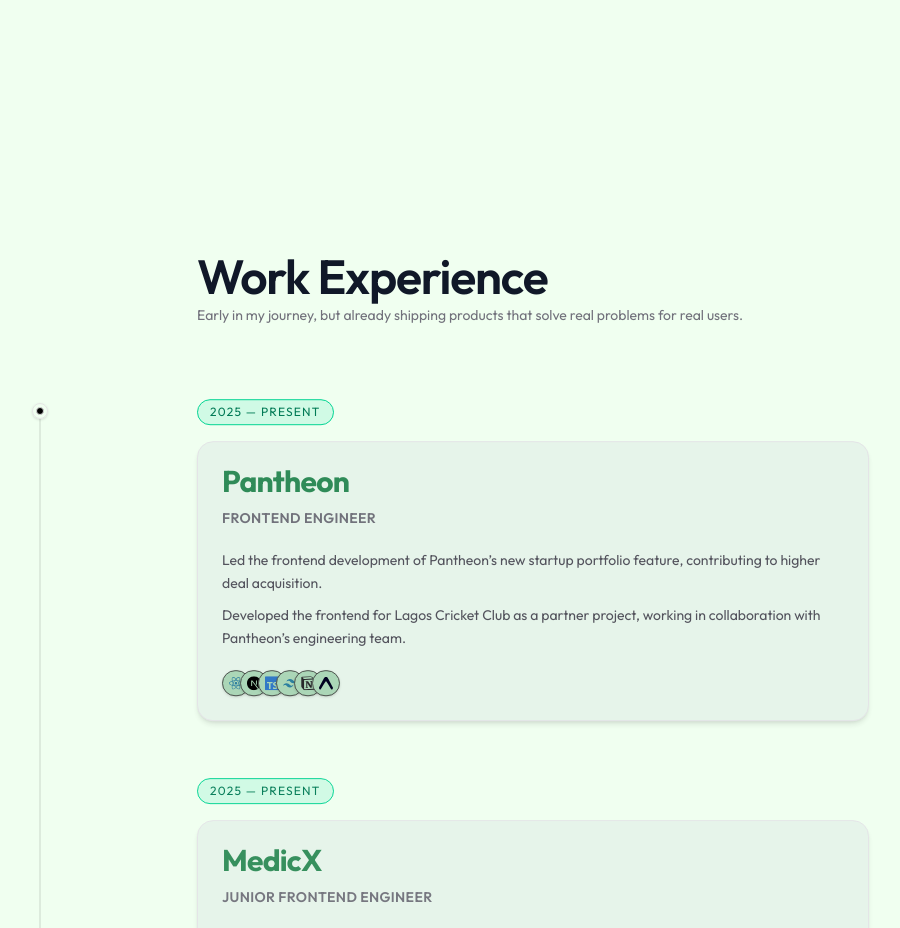
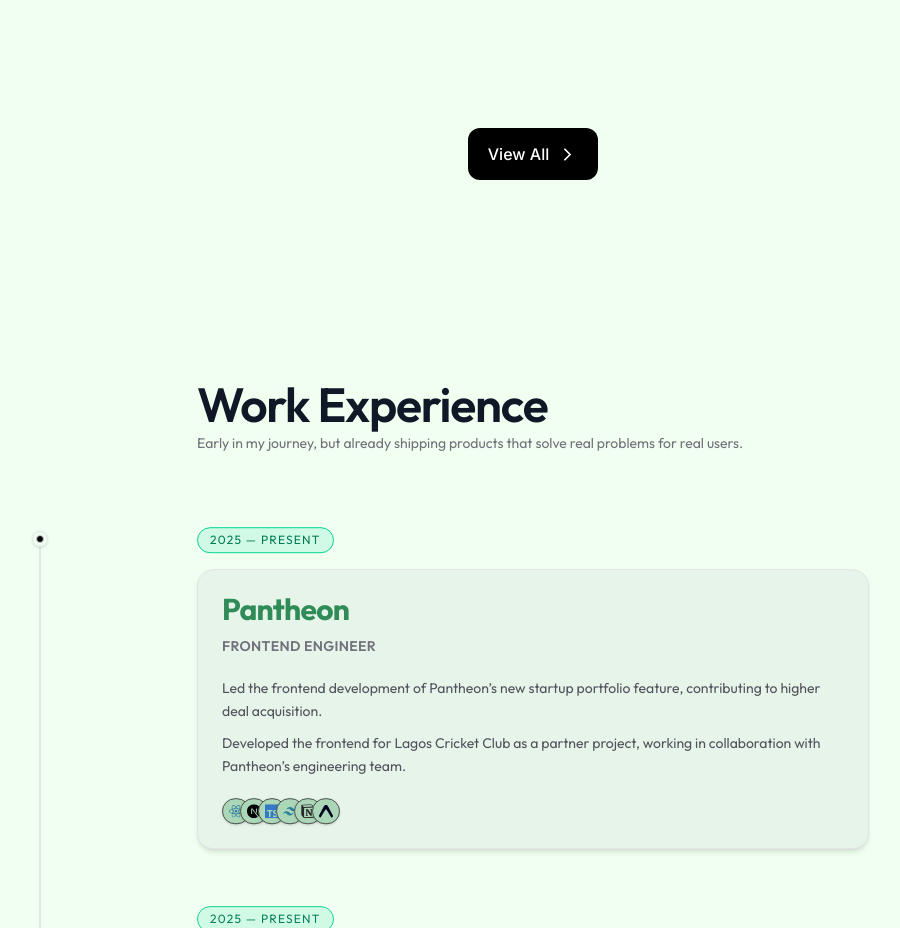
Before and after one commit to Judahabraham15/Portfolios, a React (Vite) app in the folder Client/: page / in a window 1280 px wide. Shown: the part 5140-6068 px from the top of the page, without its empty margins (107-1007 px from the left). Built offline with nearby package versions, Linux system fonts and the light colour scheme.

Commit message:
Added a view all button to view all projects

```diff
--- a/Client/src/Components/Projects.jsx
+++ b/Client/src/Components/Projects.jsx
@@ -1,45 +1,63 @@
 import React from "react";
 
-import { FaHtml5, FaCss3Alt, FaJs, FaReact, FaJsSquare, FaNodeJs } from "react-icons/fa";
+import {
+  FaHtml5,
+  FaCss3Alt,
+  FaJs,
+  FaReact,
+  FaJsSquare,
+  FaNodeJs,
+} from "react-icons/fa";
 import { TbWorldWww, TbZodiacGemini } from "react-icons/tb";
 import { motion } from "framer-motion";
 import { MdKeyboardArrowRight } from "react-icons/md";
 import { Link } from "react-router-dom";
-import { SiAccenture, SiAcer, SiExpress, SiHubspot, SiLaravel, SiMongodb, SiNextdotjs, SiPhp, SiShadcnui, SiTailwindcss, SiTypescript } from "react-icons/si";
+import {
+  SiAccenture,
+  SiAcer,
+  SiExpress,
+  SiHubspot,
+  SiLaravel,
+  SiMongodb,
+  SiNextdotjs,
+  SiPhp,
+  SiShadcnui,
+  SiTailwindcss,
+  SiTypescript,
+} from "react-icons/si";
 import { IconBrandTypescript, IconZodiacGemini } from "@tabler/icons-react";
 import { paths } from "../utils/paths";
+import { ChevronRight } from "lucide-react";
 
 const Projects = () => {
   const Projects = [
     {
-      slug:"myright",
-      img:"https://res.cloudinary.com/dydmptpcg/image/upload/v1782674208/Screenshot_2026-06-28_201430_pcnvi3.png",
-      title:"MyRight",
-      desc:"A legal access platform connecting everyday Nigerians to ADR services and their rights.",
-      icons:[
+      slug: "myright",
+      img: "https://res.cloudinary.com/dydmptpcg/image/upload/v1782674208/Screenshot_2026-06-28_201430_pcnvi3.png",
+      title: "MyRight",
+      desc: "A legal access platform connecting everyday Nigerians to ADR services and their rights.",
+      icons: [
         <FaJs color="#1a1a1a" />,
-        <IconBrandTypescript size={25} color="#1a1a1a"/>,
+        <IconBrandTypescript size={25} color="#1a1a1a" />,
         <FaReact color="#1a1a1a" />,
         <SiTailwindcss color="#1a1a1a" />,
-        <FaNodeJs color="#1a1a1a"/>,
-
+        <FaNodeJs color="#1a1a1a" />,
       ],
-      link:"/projects2/myright",
+      link: "/projects2/myright",
     },
     {
-      slug:"haven",
-      img:"https://res.cloudinary.com/dydmptpcg/image/upload/v1782674606/Screenshot_2026-06-28_202240_j9raa1.png",
-      title:"Haven",
-      desc:"A marketplace connecting Nigerians with vetted local service providers — with secure escrow payments and verified listings.",
-      icons:[
-        <SiMongodb color="#1a1a1a"/>,
-        <IconBrandTypescript size={25} color="#1a1a1a"/>,
+      slug: "haven",
+      img: "https://res.cloudinary.com/dydmptpcg/image/upload/v1782674606/Screenshot_2026-06-28_202240_j9raa1.png",
+      title: "Haven",
+      desc: "A marketplace connecting Nigerians with vetted local service providers — with secure escrow payments and verified listings.",
+      icons: [
+        <SiMongodb color="#1a1a1a" />,
+        <IconBrandTypescript size={25} color="#1a1a1a" />,
         <SiNextdotjs color="#1a1a1a" />,
         <SiTailwindcss color="#1a1a1a" />,
-        <FaNodeJs color="#1a1a1a"/>
-
+        <FaNodeJs color="#1a1a1a" />,
       ],
-      link:"/projects2/haven",
+      link: "/projects2/haven",
     },
     {
       slug: "medicx",
@@ -61,7 +79,7 @@
       desc: "A streamlined file-sharing solution designed for fast, effortless collaboration.",
       icons: [
         <FaJs color="#1a1a1a" />,
-        <IconBrandTypescript size={25} color="#1a1a1a"/>,
+        <IconBrandTypescript size={25} color="#1a1a1a" />,
         <FaReact color="#1a1a1a" />,
         <SiTailwindcss color="#1a1a1a" />,
         <SiExpress color="#1a1a1a" />,
@@ -69,29 +87,28 @@
       link: "/projects2/jshare",
     },
     {
-     slug:"lagos-cricket",
-      img:"https://res.cloudinary.com/dydmptpcg/image/upload/v1770849340/Screenshot_2026-02-11_233226_m7wjmg.png",
-      title:"Lagos-Cricket Stakeholder",
+      slug: "lagos-cricket",
+      img: "https://res.cloudinary.com/dydmptpcg/image/upload/v1770849340/Screenshot_2026-02-11_233226_m7wjmg.png",
+      title: "Lagos-Cricket Stakeholder",
       desc: "A stakeholder management platform for the Lagos Cricket Club.",
       icons: [
-        <IconBrandTypescript size={25} color="#1a1a1a"/>,
-        <SiNextdotjs/>,
-        <SiTailwindcss/>,
-        <SiLaravel/>,
-        <SiShadcnui/>
+        <IconBrandTypescript size={25} color="#1a1a1a" />,
+        <SiNextdotjs />,
+        <SiTailwindcss />,
+        <SiLaravel />,
+        <SiShadcnui />,
       ],
       link: "/projects2/lagos-cricket",
     },
     {
       slug: "pantheon",
-      img:"https://res.cloudinary.com/dydmptpcg/image/upload/v1768955091/Screenshot_2026-01-21_011811_ftbytq.png",
+      img: "https://res.cloudinary.com/dydmptpcg/image/upload/v1768955091/Screenshot_2026-01-21_011811_ftbytq.png",
       title: "Pantheon",
       desc: "A startup portfolio that shows its aim at marketing buisness and other startup ideas",
-        icons: [
+      icons: [
         <FaJs color="#1a1a1a" />,
         <FaReact color="#1a1a1a" />,
         <SiTailwindcss color="#1a1a1a" />,
-
       ],
       link: "/projects2/pantheon",
     },
@@ -119,7 +136,6 @@
       ],
       link: "/projects2/ikechukwu",
     },
-
   ];
 
   // Animation variants
@@ -225,11 +241,28 @@
             </motion.div>
           ))}
         </motion.div>
-        {/* <div className="mt-19">
+        <div className="mt-19">
           <Link to={paths.moreprojects}>
-          <button className="bg-[#E0E0E0] px-8 py-3 text-[#354B21]  rounded-lg cursor-pointer">View More</button>
+            <motion.button
+              whileHover="hover"
+              initial="rest"
+              animate="rest"
+              className="bg-black px-5 py-3.5 text-white font-inter rounded-xl font-medium cursor-pointer flex items-center gap-2"
+            >
+              View All
+              <motion.span
+                variants={{
+                  rest: { x: 0 },
+                  hover: { x: 4 },
+                }}
+                transition={{ type: "spring", stiffness: 400, damping: 15 }}
+                className="flex items-center"
+              >
+                <ChevronRight size={21} />
+              </motion.span>
+            </motion.button>
           </Link>
-        </div> */}
+        </div>
       </div>
     </div>
   );
```
